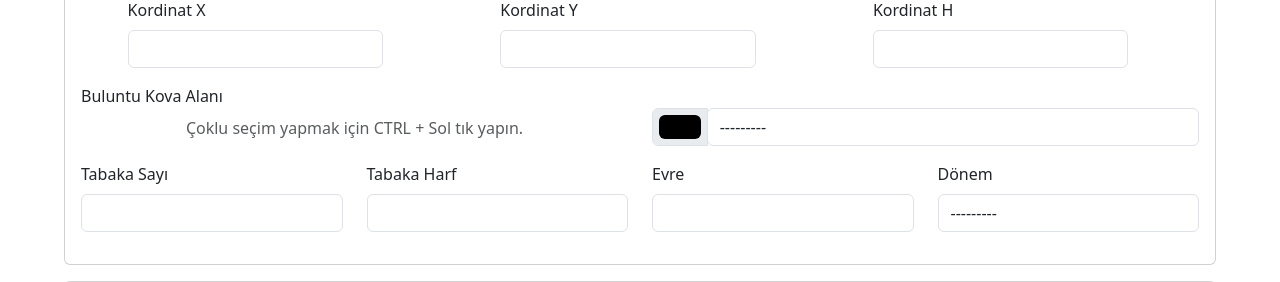
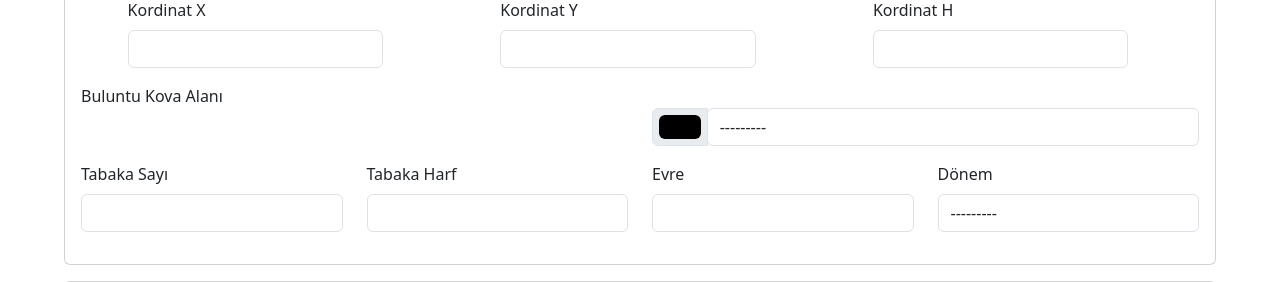
Before and after one commit to RythmTechnologies/animated-octo-winner, a Django app: page /buluntu/ekle/test in a window 1280 px wide. Shown: the part 652-934 px from the top of the page. Run offline with Django 5.2, Linux system fonts and the light colour scheme; data that the repository does not hold is empty; some libraries are stand-ins or nearby versions.

Commit message:
small fix

```diff
--- a/archaeologyMain/templates/buluntu/create.html
+++ b/archaeologyMain/templates/buluntu/create.html
@@ -181,9 +181,7 @@
                 <label for="id_area" class="form-label">Buluntu Kova Alanı</label>
                 {{form.area}}
 
-                <div class="text-center mb-3">
-                    <span class="text-muted">Çoklu seçim yapmak için CTRL + Sol tık yapın.</span>
-                </div>
+
 
           </div>
 
```
